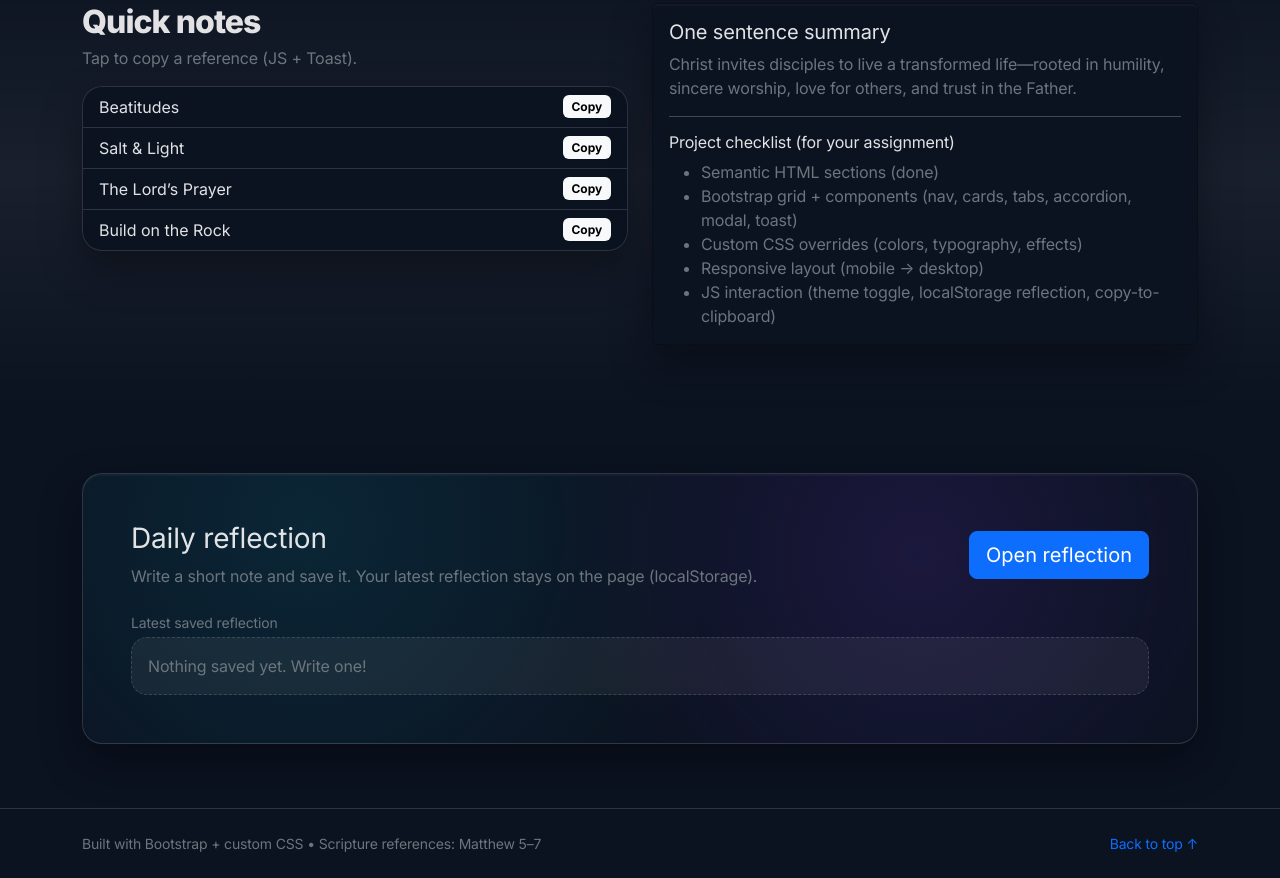
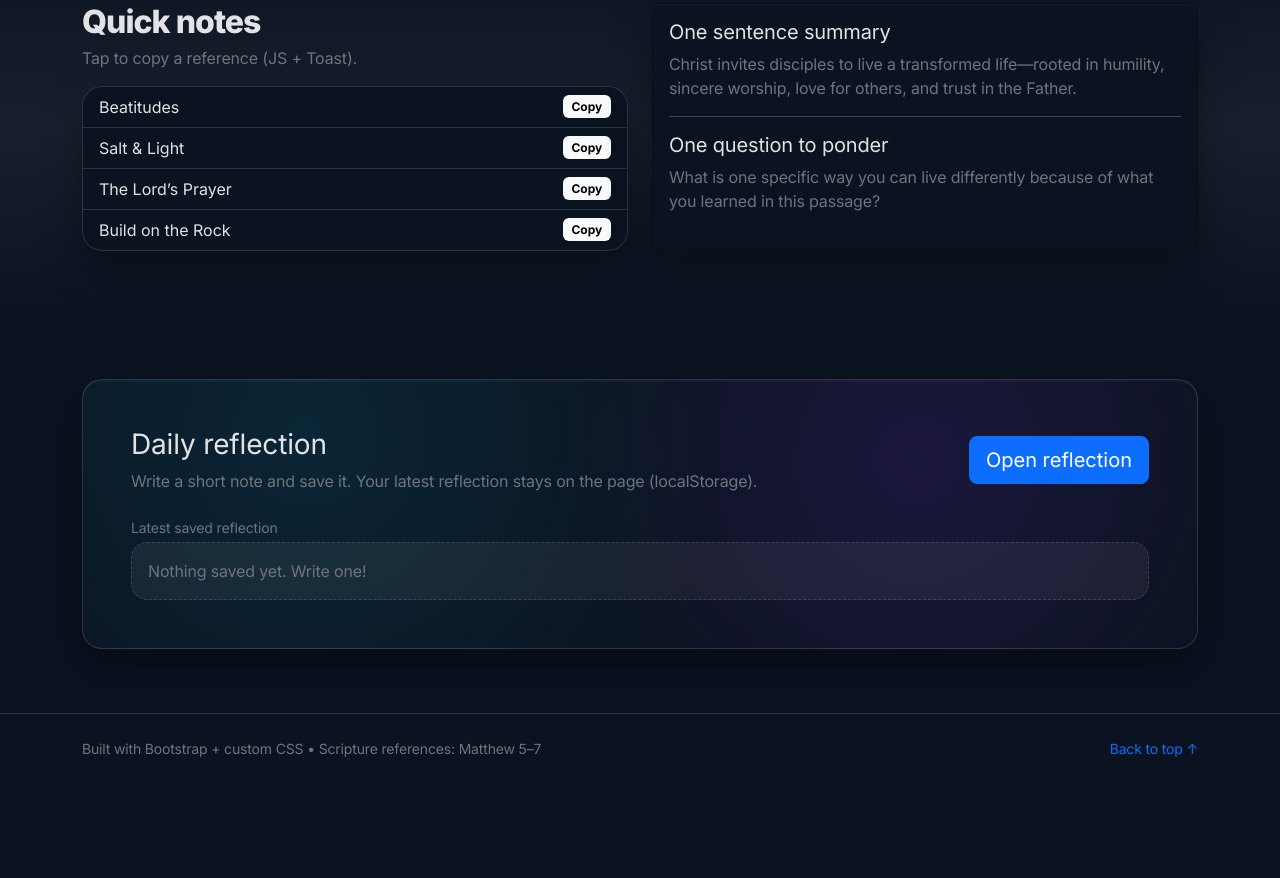
Before and after one commit to joshuaamacias/macias-wdd331-portfolio, a plain HTML site: page unit-4/framework-gospel-project/index.html in a window 1280 px wide. Shown: the part 2270-3148 px from the top of the page. After the commit the page ends 3053 px from the top, so only its background shows below. Drawn offline with nearby package versions, Linux system fonts and the light colour scheme.

Commit message:
small change

```diff
--- a/unit-4/framework-gospel-project/index.html
+++ b/unit-4/framework-gospel-project/index.html
@@ -455,14 +455,10 @@
 
                 <hr />
 
-                <h3 class="h6 mb-2">Project checklist (for your assignment)</h3>
-                <ul class="text-secondary mb-0">
-                  <li>Semantic HTML sections (done)</li>
-                  <li>Bootstrap grid + components (nav, cards, tabs, accordion, modal, toast)</li>
-                  <li>Custom CSS overrides (colors, typography, effects)</li>
-                  <li>Responsive layout (mobile → desktop)</li>
-                  <li>JS interaction (theme toggle, localStorage reflection, copy-to-clipboard)</li>
-                </ul>
+                <h3 class="h5 mb-2">One question to ponder</h3>
+                <p class="text-secondary mb-0">
+                  What is one specific way you can live differently because of what you learned in this passage?
+                </p>
               </div>
             </div>
           </div>
@@ -521,7 +517,8 @@
     </div>
     <div class="offcanvas-body">
       <p class="text-secondary">
-        This page is a small gospel-themed study project (BYU-Idaho style) using one framework: Bootstrap.
+        This is a simple gospel study page built with Bootstrap components and custom styling.
+        It’s designed to be a practical tool for personal or small group study of the Sermon on the Mount (Matthew 5–7).
       </p>
       <ul class="text-secondary">
         <li>Responsive layout using the grid</li>
```
